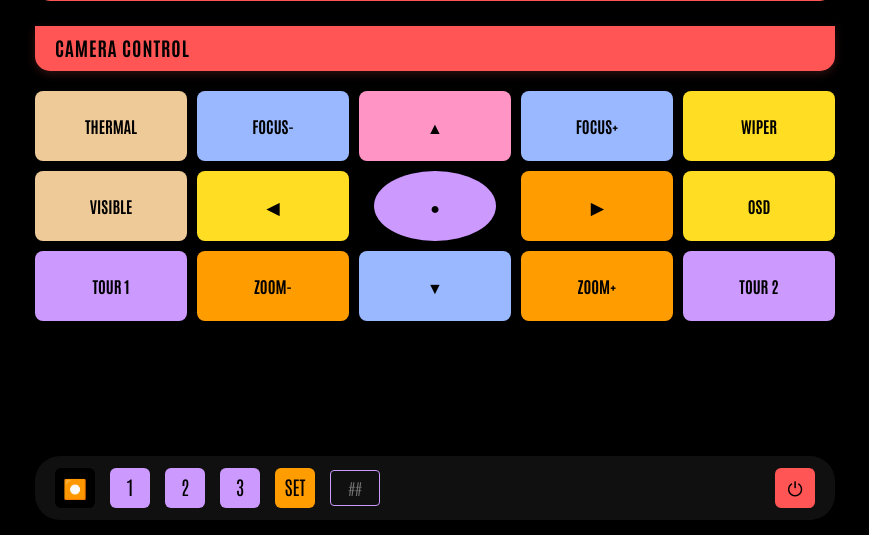
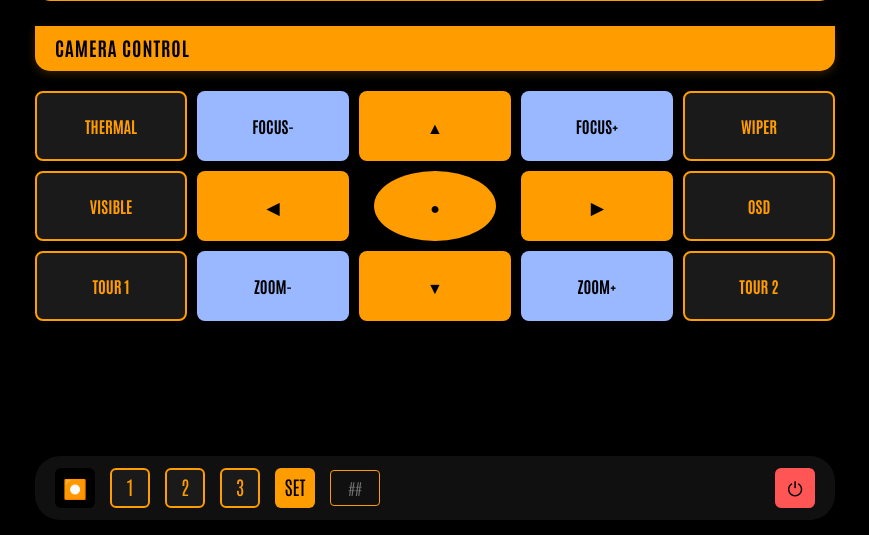
Before and after one commit to jakeend2/Camera, a Flask app: page / in a window 1280 px wide. Shown: the part 686-1221 px from the top of the page, without its empty margins (205-1074 px from the left). Run offline with Flask 3, Linux system fonts and the light colour scheme; some libraries are stand-ins or nearby versions.

Commit message:
Unify the control page on the login screen's palette
The control grid used seven unrelated hues - tan, cornflower blue, hot pink,
yellow, orange, lavender and salmon - assigned with no relationship to what
the buttons did. Replaced with three tones carrying meaning:

  orange  movement: pan, tilt, stop
  blue    lens: zoom and focus
  dark    modes and tours, on the same dark surface with an orange outline
          that the login inputs use

The video frame border and the section header were red purely decoratively;
both are now orange. Red survives on exactly one control, the power button,
so it now signals something instead of blending in.

Co-Authored-By: Claude Opus 5 <noreply@anthropic.com>

```diff
--- a/static/css/lcars.css
+++ b/static/css/lcars.css
@@ -22,6 +22,10 @@
   --lcars-yellow: #ffdd22;
   --lcars-tan: #eeca99;
   --lcars-peach: #ffddbb;
+
+  /* Neutral control surfaces - same tones as the login panel */
+  --lcars-panel: #1a1a1a;
+  --lcars-panel-hover: #262626;
 
   /* Background colors */
   --lcars-black: #000000;
@@ -221,7 +225,7 @@ body {
   position: relative;
   width: 100%;
   height: 100%;
-  border: 3px solid var(--lcars-red);
+  border: 3px solid var(--lcars-orange);
   border-radius: var(--lcars-small-radius);
   overflow: hidden;
   box-shadow: 0 0 15px rgba(0,0,0,0.4);
@@ -324,14 +328,14 @@ body {
   display: flex;
   align-items: center;
   height: 45px;
-  background-color: var(--lcars-red); /* Changed from purple to red */
+  background-color: var(--lcars-orange);
   border-radius: 0 0 var(--lcars-small-radius) var(--lcars-small-radius);
   padding: 0 20px;
   margin-bottom: 20px;
   width: 100%; /* Ensure it spans the full width */
   margin-left: auto;
   margin-right: auto;
-  box-shadow: 0 3px 10px rgba(255, 85, 85, 0.2); /* Updated shadow color to match red */
+  box-shadow: 0 3px 10px rgba(255, 156, 0, 0.2);
 }
 
 .lcars-section-header-grid-text {
@@ -354,8 +358,9 @@ body {
 
 /* Base button styles for control grid - Enhanced appearance */
 .lcars-control-grid button {
-  background-color: var(--lcars-red);
-  color: var(--lcars-black);
+  background-color: var(--lcars-panel);
+  color: var(--lcars-orange);
+  border: 2px solid var(--lcars-orange);
   font-family: 'LCARS', 'Arial', sans-serif;
   font-weight: bold;
   font-size: 1rem;
@@ -375,6 +380,7 @@ body {
 
 .lcars-control-grid button:hover {
   filter: brightness(1.1);
+  filter: brightness(1.15);
 }
 
 .lcars-control-grid button:active {
@@ -386,102 +392,132 @@ body {
 .lcars-control-grid .up {
   grid-column: 3;
   grid-row: 1;
-  background-color: var(--lcars-pink);
+  background-color: var(--lcars-orange);
+  color: var(--lcars-black);
+  border: none;
 }
 
 .lcars-control-grid .right {
   grid-column: 4;
   grid-row: 2;
   background-color: var(--lcars-orange);
+  color: var(--lcars-black);
+  border: none;
 }
 
 .lcars-control-grid .down {
   grid-column: 3;
   grid-row: 3;
-  background-color: var(--lcars-blue);
+  background-color: var(--lcars-orange);
+  color: var(--lcars-black);
+  border: none;
 }
 
 .lcars-control-grid .left {
   grid-column: 2;
   grid-row: 2;
-  background-color: var(--lcars-yellow);
+  background-color: var(--lcars-orange);
+  color: var(--lcars-black);
+  border: none;
 }
 
 /* Home button */
 .lcars-control-grid .home {
   grid-column: 3;
   grid-row: 2;
-  background-color: var(--lcars-purple);
   border-radius: 50%;
   width: 80%;
   height: 80%;
   margin: auto;
+  background-color: var(--lcars-orange);
+  color: var(--lcars-black);
+  border: none;
 }
 
 /* Function buttons */
 .lcars-control-grid .function {
-  background-color: var(--lcars-red);
+  background-color: var(--lcars-panel);
 }
 
 /* Special buttons and positions */
 .lcars-control-grid .zoom-in {
   grid-column: 4;
   grid-row: 3;
-  background-color: var(--lcars-orange);
+  background-color: var(--lcars-blue);
+  color: var(--lcars-black);
+  border: none;
 }
 
 .lcars-control-grid .zoom-out {
   grid-column: 2;
   grid-row: 3;
-  background-color: var(--lcars-orange);
+  background-color: var(--lcars-blue);
+  color: var(--lcars-black);
+  border: none;
 }
 
 .lcars-control-grid .focus-near {
   grid-column: 2;
   grid-row: 1;
   background-color: var(--lcars-blue);
+  color: var(--lcars-black);
+  border: none;
 }
 
 .lcars-control-grid .focus-far {
   grid-column: 4;
   grid-row: 1;
   background-color: var(--lcars-blue);
+  color: var(--lcars-black);
+  border: none;
 }
 
 .lcars-control-grid .wiper {
   grid-column: 5;
   grid-row: 1;
-  background-color: var(--lcars-yellow);
+  background-color: var(--lcars-panel);
+  color: var(--lcars-orange);
+  border: 2px solid var(--lcars-orange);
 }
 
 .lcars-control-grid .osd {
   grid-column: 5;
   grid-row: 2;
-  background-color: var(--lcars-yellow);
+  background-color: var(--lcars-panel);
+  color: var(--lcars-orange);
+  border: 2px solid var(--lcars-orange);
 }
 
 .lcars-control-grid .thermal {
   grid-column: 1;
   grid-row: 1;
-  background-color: var(--lcars-tan);
+  background-color: var(--lcars-panel);
+  color: var(--lcars-orange);
+  border: 2px solid var(--lcars-orange);
 }
 
 .lcars-control-grid .visible {
   grid-column: 1;
   grid-row: 2;
-  background-color: var(--lcars-tan);
+  background-color: var(--lcars-panel);
+  color: var(--lcars-orange);
+  border: 2px solid var(--lcars-orange);
 }
 
 .lcars-control-grid .preset1 {
   grid-column: 1;
   grid-row: 3;
-  background-color: var(--lcars-purple);
+  background-color: var(--lcars-panel);
+  color: var(--lcars-orange);
+  border: 2px solid var(--lcars-orange);
 }
 
 .lcars-control-grid .preset2 {
   grid-column: 5;
   grid-row: 3;
-  background-color: var(--lcars-purple);
+  background-color: var(--lcars-panel);
+  color: var(--lcars-orange);
+  border: 2px solid var(--lcars-orange);
 }
 
 /* Remove unnecessary header style now that we've removed that element */
@@ -777,8 +813,8 @@ body {
 }
 
 .lcars-indicator.active {
-  background-color: var(--lcars-yellow);
-  box-shadow: 0 0 8px var(--lcars-yellow);
+  background-color: var(--lcars-orange);
+  box-shadow: 0 0 8px var(--lcars-orange);
   animation: pulse 1.5s infinite alternate;
 }
 
--- a/templates/index.html
+++ b/templates/index.html
@@ -44,11 +44,11 @@
   <!-- Media Control Bar -->
   <div class="lcars-media-controls">
     <button class="lcars-media-button" onclick="Start_New_File();" title="Save Recording">⏺️</button>
-    <button class="lcars-media-button" onclick="Goto_preset(1);" style="background-color: var(--lcars-purple); color: var(--lcars-black);">1</button>
-    <button class="lcars-media-button" onclick="Goto_preset(2);" style="background-color: var(--lcars-purple); color: var(--lcars-black);">2</button>
-    <button class="lcars-media-button" onclick="Goto_preset(3);" style="background-color: var(--lcars-purple); color: var(--lcars-black);">3</button>
+    <button class="lcars-media-button" onclick="Goto_preset(1);" style="background-color: var(--lcars-panel); color: var(--lcars-orange); border: 2px solid var(--lcars-orange);">1</button>
+    <button class="lcars-media-button" onclick="Goto_preset(2);" style="background-color: var(--lcars-panel); color: var(--lcars-orange); border: 2px solid var(--lcars-orange);">2</button>
+    <button class="lcars-media-button" onclick="Goto_preset(3);" style="background-color: var(--lcars-panel); color: var(--lcars-orange); border: 2px solid var(--lcars-orange);">3</button>
     <button class="lcars-media-button" onclick="Set_preset(document.getElementById('flabber').value);" style="background-color: var(--lcars-orange); color: var(--lcars-black);">SET</button>
-    <input type="text" id="flabber" style="width: 50px; background: var(--lcars-bg-dark); color: var(--lcars-text); border: 1px solid var(--lcars-purple); border-radius: 4px; text-align: center; padding: 5px;" placeholder="##">
+    <input type="text" id="flabber" style="width: 50px; background: var(--lcars-bg-dark); color: var(--lcars-text); border: 1px solid var(--lcars-orange); border-radius: 4px; text-align: center; padding: 5px;" placeholder="##">
     <button class="lcars-media-button" style="margin-left: auto; background-color: var(--lcars-red); color: var(--lcars-black);" onclick="Exit_program();" title="Exit System">⏻</button>
   </div>
 </div>
```
